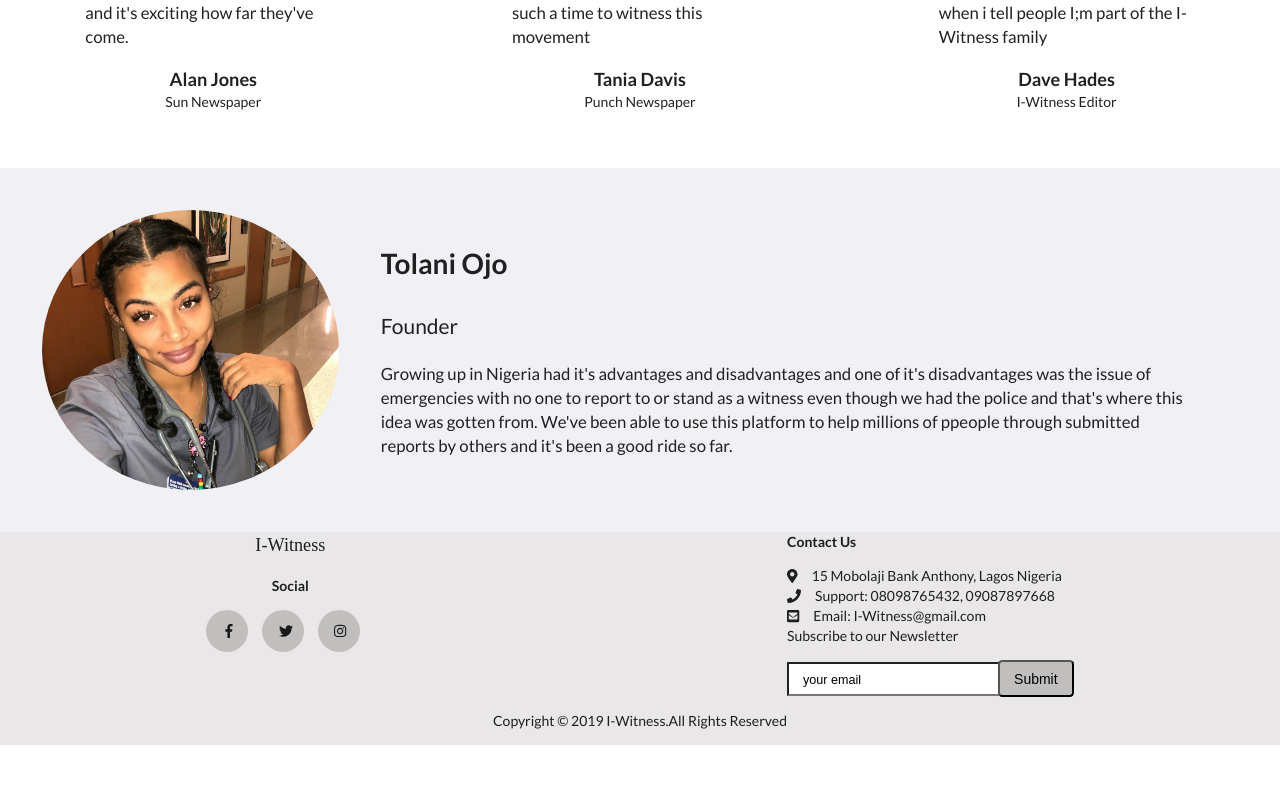
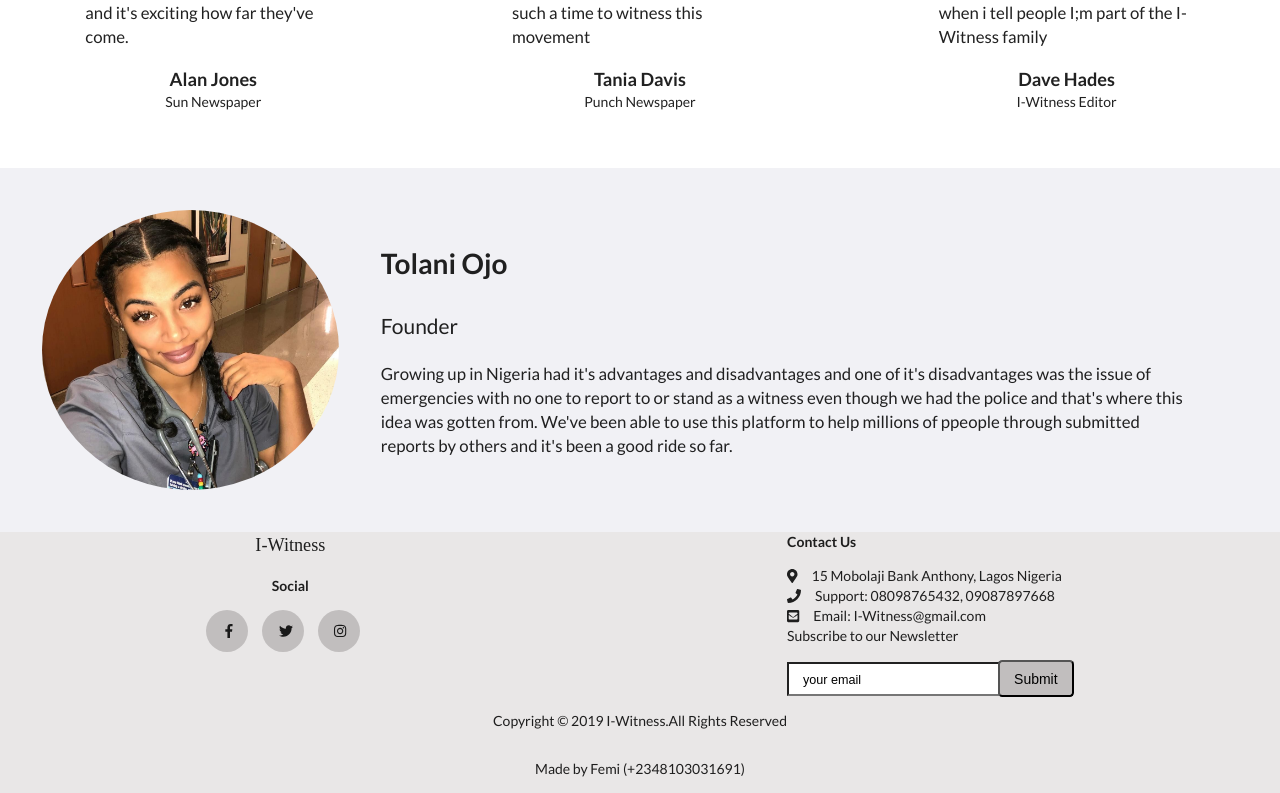
Before and after one commit to akinsikuoluwafemi/i-witness, a React (Create React App) app: page /home in a window 1280 px wide. Shown: the part 2266-3059 px from the top of the page. Before the commit the page ends 3011 px from the top, so only its background shows below. Built offline with nearby package versions, Linux system fonts and the light colour scheme; a web font is replaced by a local one.

Commit message:
my first commit

```diff
--- a/src/components/GoogleAuth.js
+++ b/src/components/GoogleAuth.js
@@ -56,7 +56,7 @@ class GoogleAuth extends React.Component{
             return (
                 <button onClick={this.onSignOutClick} className="ui red google button">
                     <i className="google icon" />
-                    {this.props.text}
+                    {this.props.text} With Google
                 </button>
             )
         }else {
--- a/src/pages/home.js
+++ b/src/pages/home.js
@@ -419,6 +419,8 @@ class home extends Component {
                 </footer>
 
                 <p className={classes.copy}>Copyright &copy; 2019 I-Witness.All Rights Reserved</p>
+                <p className={classes.copy}> Made by Femi (+2348103031691)</p>
+
 
 
 
```
